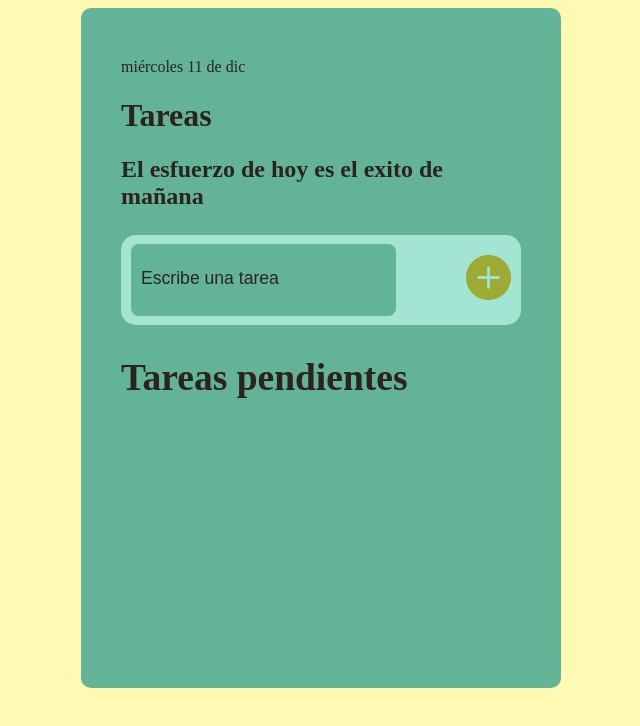
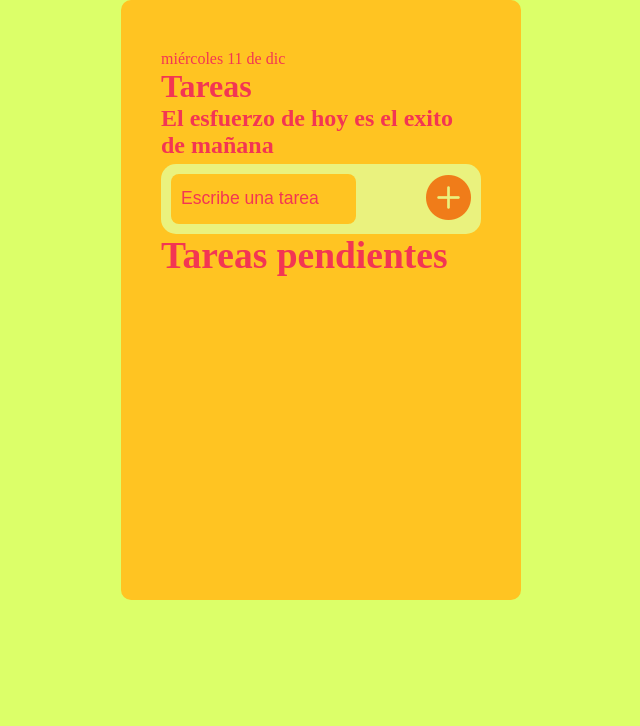
Before and after one commit to Virjinia-isc/Tareas, a plain HTML site: page index.html in a window 1280 px wide. Shown: the whole page, without its empty margins (319-959 px from the left). Drawn offline with nearby package versions, Linux system fonts and the light colour scheme; a web font is replaced by a local one.

Commit message:
Actualización
Este sirve mejor

```diff
--- a/index.html
+++ b/index.html
@@ -6,7 +6,7 @@
     <meta name="viewport" content="width=device-width, initial-scale=1.0">
 
     <link rel="stylesheet" href="style.css">
-    <!-- icono bootstrap -->
+    <!-- Icono bootstrap -->
     <link rel="stylesheet" href="https://cdn.jsdelivr.net/npm/bootstrap-icons@1.11.3/font/bootstrap-icons.min.css">
     <!-- Google fonts -->
     <link rel="preconnect" href="https://fonts.googleapis.com">
@@ -14,25 +14,23 @@
     <link href="https://fonts.googleapis.com/css2?family=Parkinsans:wght@300..800&display=swap" rel="stylesheet">
     <title>Tareas</title>
 </head>
-
 <body>
     <!--Encabezado del sitio -->
     <div class="contenedor">
         <div class="encabezado">
-            <div id="fecha">
-
-            </div>
+            <div id="fecha"></div>
             <h1>Tareas</h1>
             <h2>El esfuerzo de hoy es el exito de mañana</h2>
         </div>
+
         <div class="agregar">
             <input type="text" id="input" placeholder="Escribe una tarea">
-            <i id="bontonAgregar" class="bi bi-plus-circle-fill"></i>
+            <i id="botonAgregar" class="bi bi-plus-circle-fill"></i>
         </div>
+
         <div class="tareas">
             <h2>Tareas pendientes</h2>
             <ul id="lista">
-
             </ul>
         </div>
     </div>
--- a/main.js
+++ b/main.js
@@ -51,20 +51,21 @@ function agregarTarea(tarea, id, hecho, eliminar) {
   if (eliminar) {
     return;
   }
+
   const realizado = hecho ? check : uncheck;
   const LINE = hecho ? tachado : "";
-  const elemento = ` <li id="elemento">
-    <i id="${id}" data="hecho" class="bi ${realizado}"></i>
-    <p class="tarea-lista text ${LINE}">${tarea}</p>
-    <i id="${id}" data="eliminar" class="bi bi-x"></i>
-</li> `;
+  const elemento = `<li id="elemento">
+  <i id="${id}" data="hecho" class="bi ${realizado}"></i>
+  <p class="tarea-lista text ${LINE}">${tarea}</p>
+  <i id="${id}" data="eliminar" class="bi bi-x"></i>
+  </li> `;
   lista.insertAdjacentHTML("beforeend", elemento);
 }
 
 function tareaRealizada(element) {
-  element.classlist.toggle(check);
-  element.classlist.toggle(uncheck);
-  element.parentNode.querySelector(".text").classlist.toggle(tachado);
+  element.classList.toggle(check);
+  element.classList.toggle(uncheck);
+  element.parentNode.querySelector(".text").classList.toggle(tachado);
   LIST[element.id].realizado = LIST[element.id].realizado ? false : true;
 }
 function tareaEliminada(element) {
@@ -86,6 +87,7 @@ botonAgregar.addEventListener("click", () => {
     input.value = "";
   }
 });
+
 lista.addEventListener("click", function (event) {
   const element = event.target;
   const elementData = element.attributes.data.value;
--- a/style.css
+++ b/style.css
@@ -1,11 +1,15 @@
 :root{
-    --color-primario: #9dab34;
-    --color-secundario: #63b397;
-    --color-bg: #a2e5d2;
-    --bg: #fffab3;
+    --color-primario: #f07c19;
+    --color-secundario: #ffc422;
+    --color-bg: #eaf27e;
+    --bg: #dcff69;
     --text-size: 1.5rem;
-    --color-text: #2c2321;
-
+    --color-text: #f33653;
+}
+*{
+    margin: 0;
+    padding: 0;
+    box-sizing: border-box;
 }
 body{
     font-family: "Parkinsans", serif;
@@ -79,5 +83,5 @@ body{
 }
 .tachado{
     text-decoration: line-through;
-    color: #63b397;
+    color: #efd8ef;
 }
```
